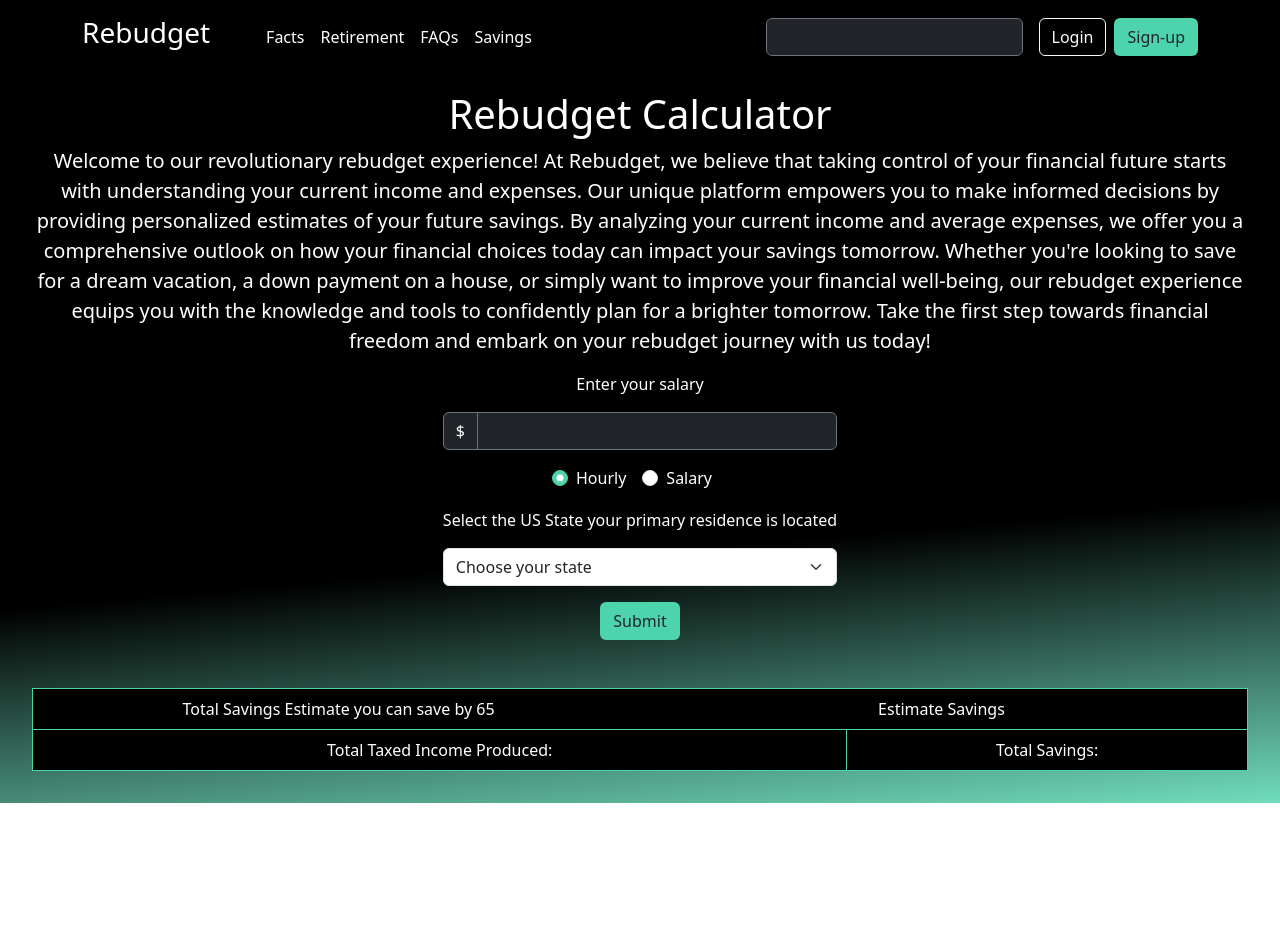
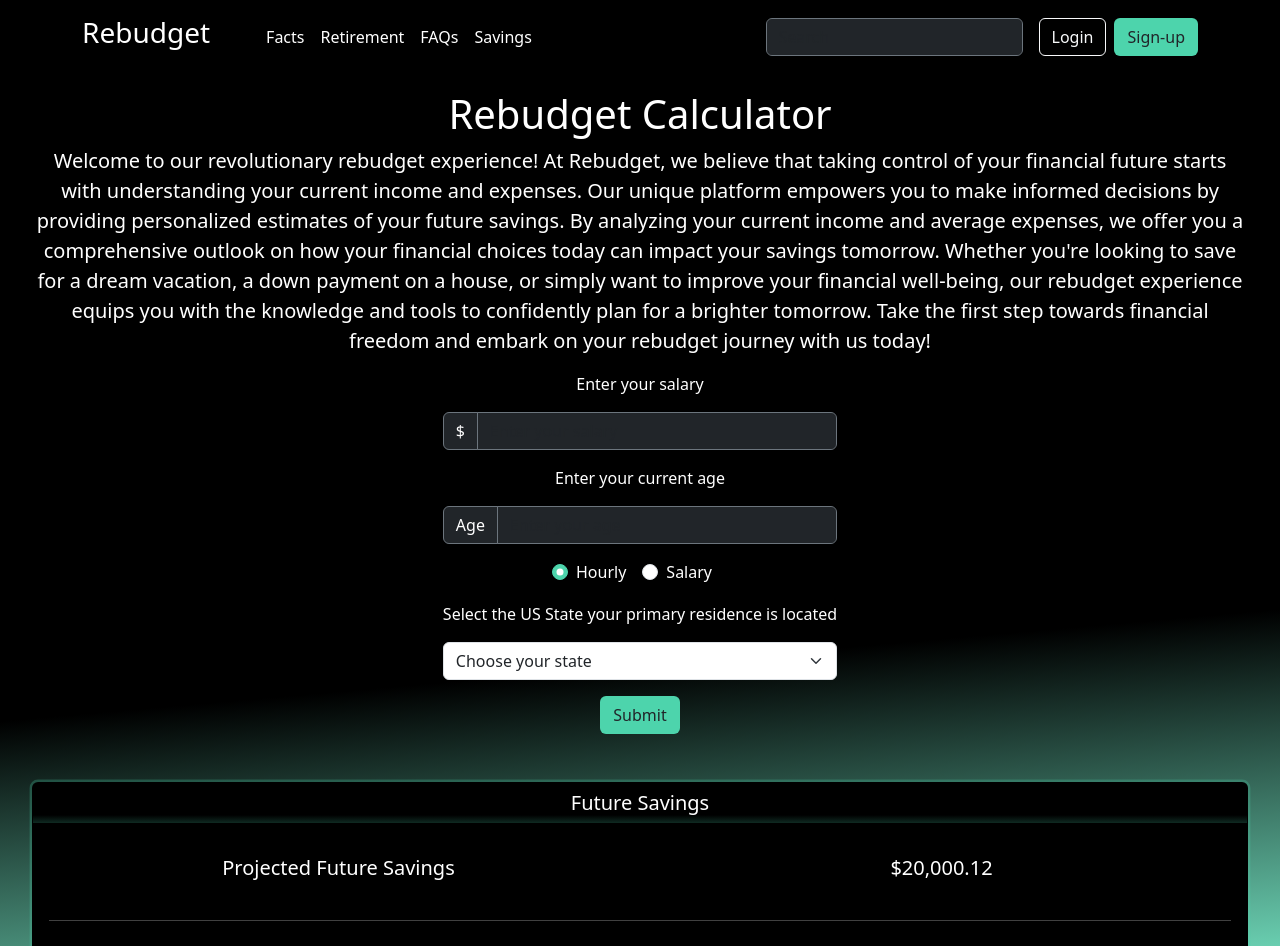
Before and after one commit to jchicago98/rebudget-ui, an Angular app: page / in a window 1280 px wide. Shown: the top 946 px of the page. Before the commit the page ends 803 px from the top, so only its background shows below. Built offline with nearby package versions, Linux system fonts and the light colour scheme.

Commit message:
Created new table, working on calculations

```diff
--- a/src/app/pages/rebudget-homepage/rebudget-homepage.component.css
+++ b/src/app/pages/rebudget-homepage/rebudget-homepage.component.css
@@ -46,3 +46,14 @@ td{
 .title-right{
   margin-right: 0.5rem;
 }
+
+.card{
+  background-color: black;
+  color: white;
+  box-shadow: 0 0 0 .15rem rgba(77, 212, 172, .25)
+}
+
+.card-header{
+  /* background-color: rgba(77, 212, 172, 0.2); */
+  background: linear-gradient(180deg,black 80%,rgba(77, 212, 172, 0.2));
+}
--- a/src/app/pages/rebudget-homepage/rebudget-homepage.component.html
+++ b/src/app/pages/rebudget-homepage/rebudget-homepage.component.html
@@ -12,13 +12,24 @@
                 Take the first step towards financial freedom and embark on your rebudget journey with us today!</p>
 
             <div class="row justify-content-center">
-                <p>Enter your salary</p>
-                <form class="col-lg-auto mb-3 mb-lg-0" [formGroup]="budgetForm" (ngSubmit)="checkUserValue()">
+                <form class="col-lg-auto mb-3 mb-lg-0" [formGroup]="budgetForm"
+                    (ngSubmit)="calculateProjectedSavings()">
+                    <p>Enter your salary</p>
                     <div class="input-group">
                         <div class="input-group-text bg-dark text-white">$</div>
                         <input type="search" class="form-control form-control-dark" formControlName="userWageInput"
                             placeholder="Enter your salary" aria-label="salary" appTwoDecimalPlaceNumber>
                     </div>
+
+                    <div class="mt-3">
+                        <p>Enter your current age</p>
+                        <div class="input-group">
+                            <div class="input-group-text bg-dark text-white">Age</div>
+                            <input type="search" class="form-control form-control-dark" formControlName="userAge"
+                                placeholder="Enter your age" aria-label="age" appTwoDecimalPlaceNumber>
+                        </div>
+                    </div>
+
 
                     <div class="mt-3">
                         <div class="form-check form-check-inline">
@@ -49,33 +60,30 @@
 
                 </form>
 
-                <div class="table-responsive mt-5">
-                    <table class="table">
-                        <tbody>
-                            <tr>
-                                <td colspan="2">
-                                        <div class="row">
-                                            <div class="col">
-                                                <div class="title-left">Total Savings Estimate you can save by 65</div>
-                                            </div>
-                                            <div class="col ">
-                                                <div class="title-right">Estimate Savings</div>
-                                            </div>
-                                        </div>
-                                </td> <!-- Span two columns in the second row -->
-                            </tr>
-                            <tr>
-                                <td>Total Taxed Income Produced: </td>
-                                <td>Total Savings: </td>
-                            </tr>
-                        </tbody>
-                    </table>
+                <div class="mt-5">
+                    <div class="card">
+                        <h5 class="card-header">Future Savings</h5>
+                        <div class="card-body">
+                            <div class="row">
+                                <div class="col-sm-6">
+                                    <div class="card-body">
+                                        <h5 class="card-title">Projected Future Savings</h5>
+                                    </div>
+                                </div>
+                                <div class="col-sm-6">
+                                    <div class="card-body">
+                                        <h5 class="card-title">$20,000.12</h5>
+                                    </div>
+                                </div>
+                            </div>
+                            <hr>
+                        </div>
+                    </div>
                 </div>
 
 
             </div>
 
-
         </main>
     </div>
 </div>
--- a/src/app/pages/rebudget-homepage/rebudget-homepage.component.ts
+++ b/src/app/pages/rebudget-homepage/rebudget-homepage.component.ts
@@ -11,26 +11,31 @@ export class RebudgetHomepageComponent {
 
   listOfUS_States: string[] = [];
   initialUserStateMessage = 'Choose your state';
+  totalProjectSavings = 0;
 
   budgetForm: FormGroup = this.fb.group({
     userWageInput: ['', Validators.required],
     userWageSelection: ['Hourly', Validators.required],
-    userState: [this.initialUserStateMessage, Validators.required]
+    userState: [this.initialUserStateMessage, Validators.required],
+    userAge: ['', Validators.required]
   },
     { updateOn: 'submit' }
   );
 
   get userWageInput(): string { return this.budgetForm.get('userWageInput')?.value; }
-  get userWageSelection(): boolean { return this.budgetForm.get('userWageSelection')?.getRawValue() }
+  get userWageSelection(): string { return this.budgetForm.get('userWageSelection')?.getRawValue() }
   get userState(): string { return this.budgetForm.get('userState')?.value; }
+  get userAge(): string { return this.budgetForm.get('userAge')?.value; }
 
-  checkUserValue() {
+  calculateProjectedSavings() {
     if (this.budgetForm.valid && this.userState != this.initialUserStateMessage) {
-      console.log(this.userWageInput);
-      console.log(this.userWageSelection);
-      console.log(this.userState)
+      let ageDifference = 65 - parseInt(this.userAge);
+      if(this.userWageSelection == 'Hourly'){
+        let annualWageHourly = parseInt(this.userWageInput) * 40 * 52;
+      }
     }
   }
+
 
   constructor(
     private fb: FormBuilder
```
